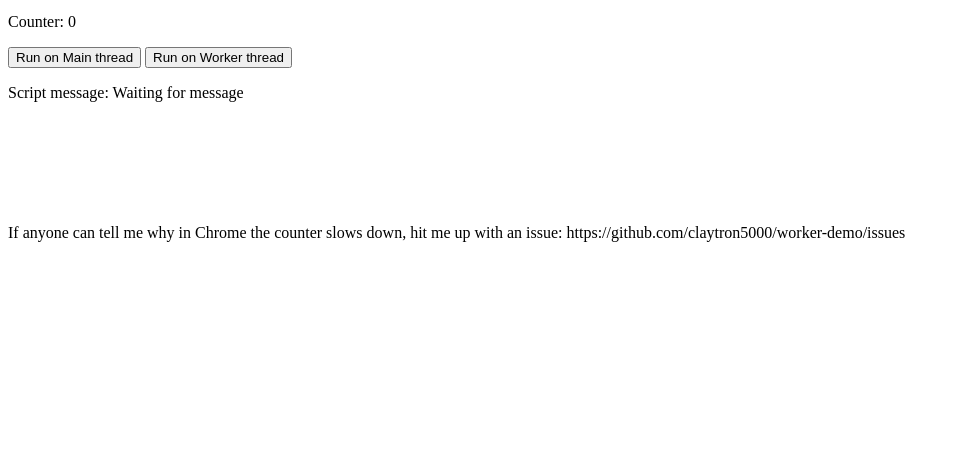
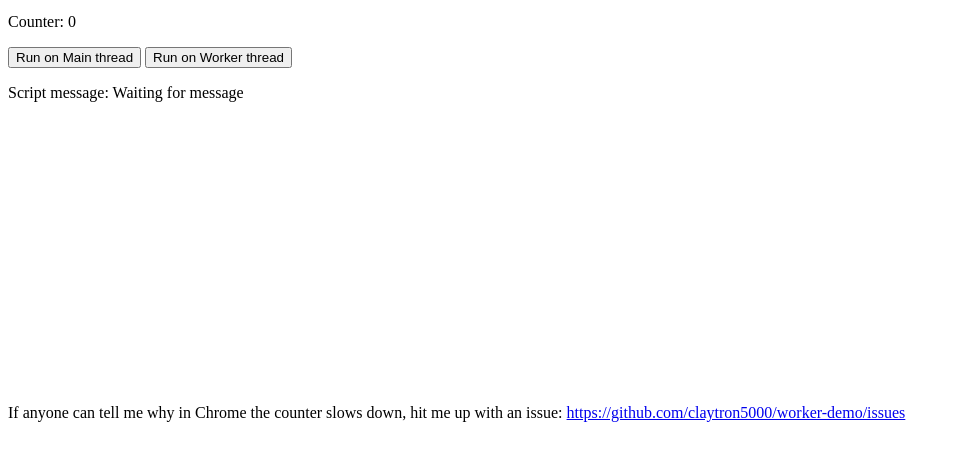
Before and after one commit to claytron5000/worker-demo, a website: page index.html in a window 1280 px wide. Shown: the part 104-564 px from the top of the page, without its empty margins (0-960 px from the left). Drawn offline with Linux system fonts and the light colour scheme.

Commit message:
Make link a link

```diff
--- a/index.html
+++ b/index.html
@@ -25,8 +25,20 @@
     <br />
     <br />
     <br />
+    <br />
+    <br />
+    <br />
+    <br />
+    <br />
+    <br />
+    <br />
+    <br />
+    <br />
+    <br />
     <p>If anyone can tell me why in Chrome the counter slows down, hit me up with an issue:
-        https://github.com/claytron5000/worker-demo/issues</p>
+        <a
+            href="https://github.com/claytron5000/worker-demo/issues">https://github.com/claytron5000/worker-demo/issues</a>
+    </p>
 
     <script src="./blocker.js"></script>
     <script>
```
